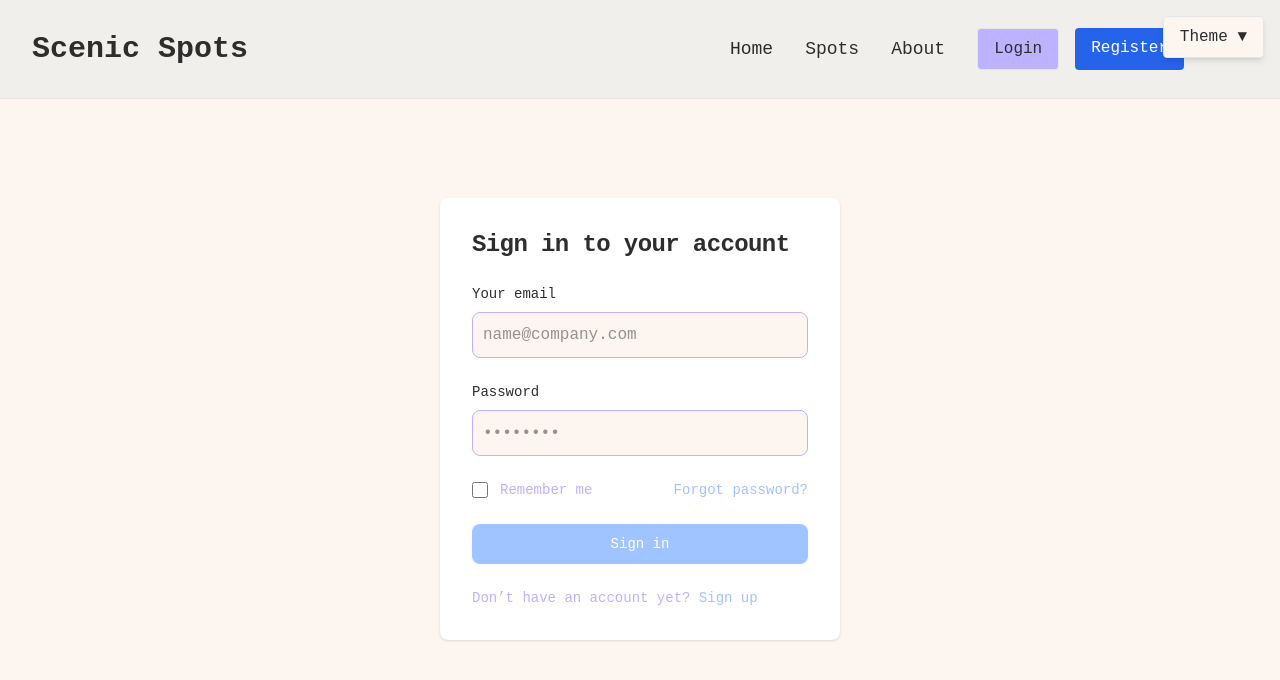
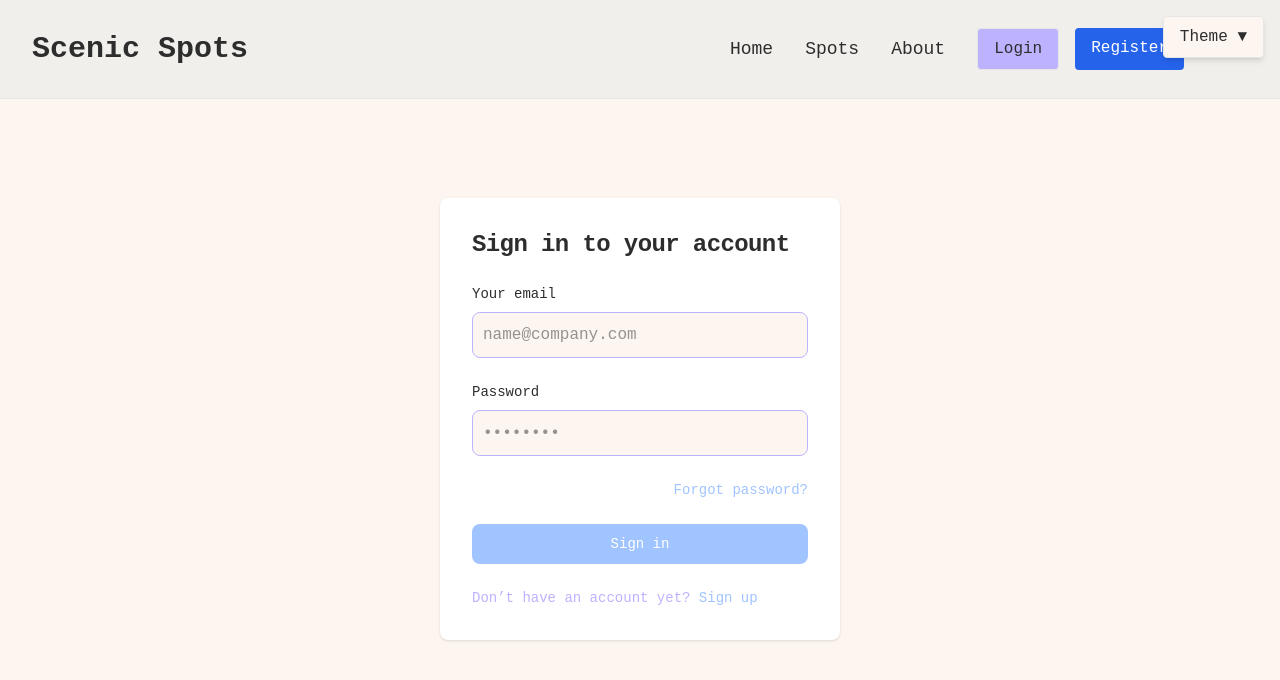
Before and after one commit to czxrny/scenic-spots-frontend, a React (Vite) app: page /login in a window 1280 px wide. Shown: the top 680 px of the page. Built offline with nearby package versions, Linux system fonts and the light colour scheme.

Commit message:
fix: fixed logging logic

```diff
--- a/src/components/LoginForm.jsx
+++ b/src/components/LoginForm.jsx
@@ -1,8 +1,12 @@
 import React from "react";
 import { useAuth } from "../context/AuthContext";
+import { useNavigate } from "react-router-dom";
+import { useState } from "react";
 
 export default function LoginForm() {
+    const [loginFailed, setLoginFailed] = useState(false);
     const { login } = useAuth();
+    const navigate = useNavigate();
     const onSubmint = async (event) => {
         event.preventDefault();
         const formData = new FormData(event.target);
@@ -12,9 +16,10 @@ export default function LoginForm() {
         try {
             await login(email, password);
             console.log("Login successful");
+            navigate("/");
         } catch (error) {
+            setLoginFailed(true);
             console.error("Login failed:", error);
-            // Handle login failure (e.g., show error message)
         }
     }
 
@@ -30,7 +35,7 @@ export default function LoginForm() {
                             <div>
                                 <label htmlFor="email" className="block mb-2 text-sm font-medium text-text dark:text-text">Your email</label>
                                 <input
-                                    type="email"
+
                                     name="email"
                                     id="email"
                                     className="bg-bg border border-secondary text-text rounded-lg focus:ring-primary focus:border-primary block w-full p-2.5 dark:bg-bg dark:border-secondary dark:placeholder-gray-400 dark:text-text"
@@ -51,17 +56,8 @@ export default function LoginForm() {
                             </div>
                             <div className="flex items-center justify-between">
                                 <div className="flex items-start">
-                                    <div className="flex items-center h-5">
-                                        <input
-                                            id="remember"
-                                            type="checkbox"
-                                            className="w-4 h-4 border border-secondary rounded bg-bg focus:ring-3 focus:ring-primary dark:bg-bg dark:border-secondary"
-                                            required
-                                        />
-                                    </div>
-                                    <div className="ml-3 text-sm">
-                                        <label htmlFor="remember" className="text-secondary dark:text-secondary">Remember me</label>
-                                    </div>
+
+
                                 </div>
                                 <a href="#" className="text-sm font-medium text-primary hover:underline dark:text-primary">Forgot password?</a>
                             </div>
@@ -71,6 +67,12 @@ export default function LoginForm() {
                             >
                                 Sign in
                             </button>
+                            {loginFailed && (
+                                <p className="text-red-500 text-sm">
+                                    Login failed. Please check your email and password.
+                                </p>
+                            )}
+
                             <p className="text-sm font-light text-secondary dark:text-secondary">
                                 Don’t have an account yet?{" "}
                                 <a href="#" className="font-medium text-primary hover:underline dark:text-primary">Sign up</a>
```
